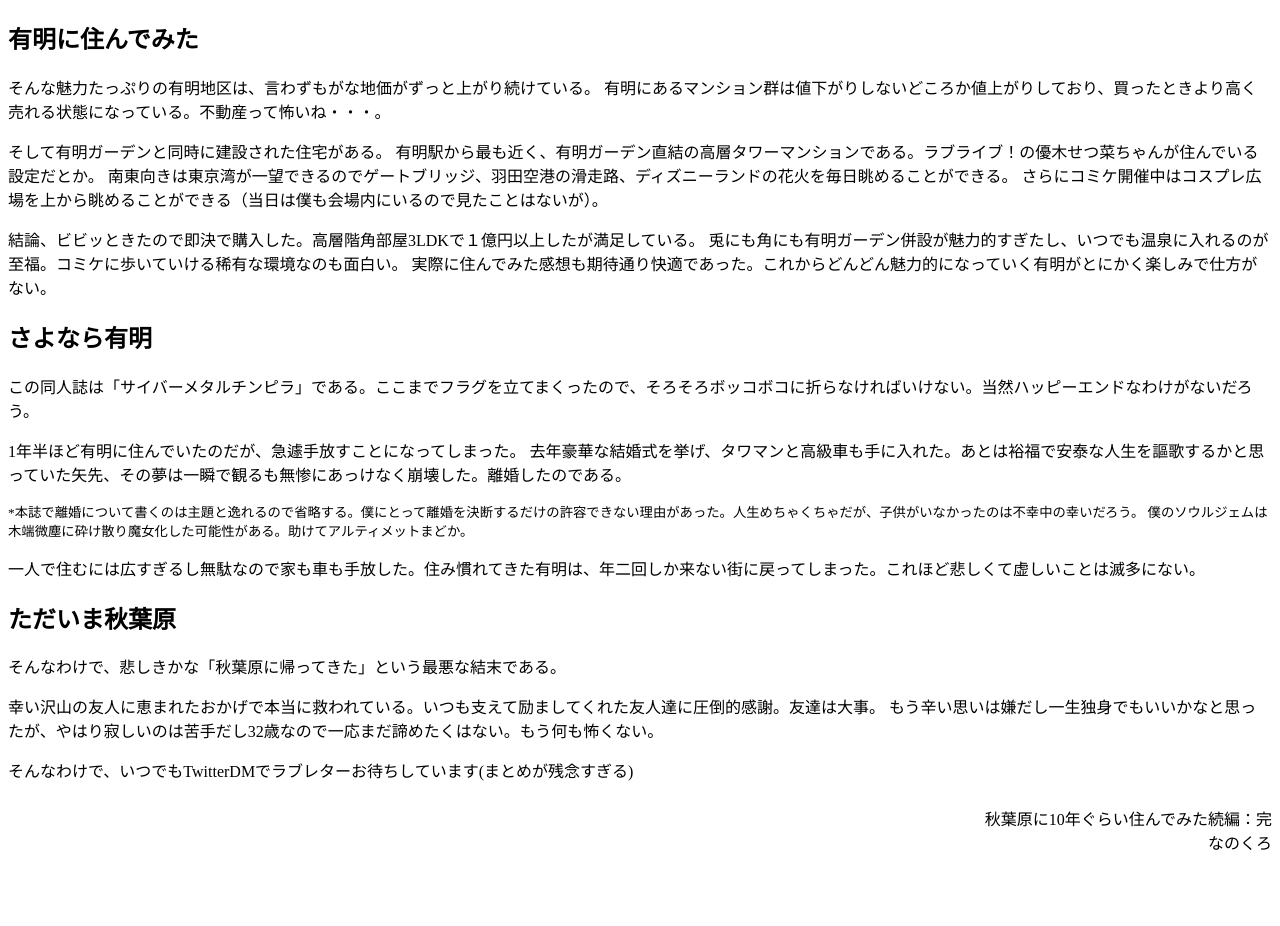
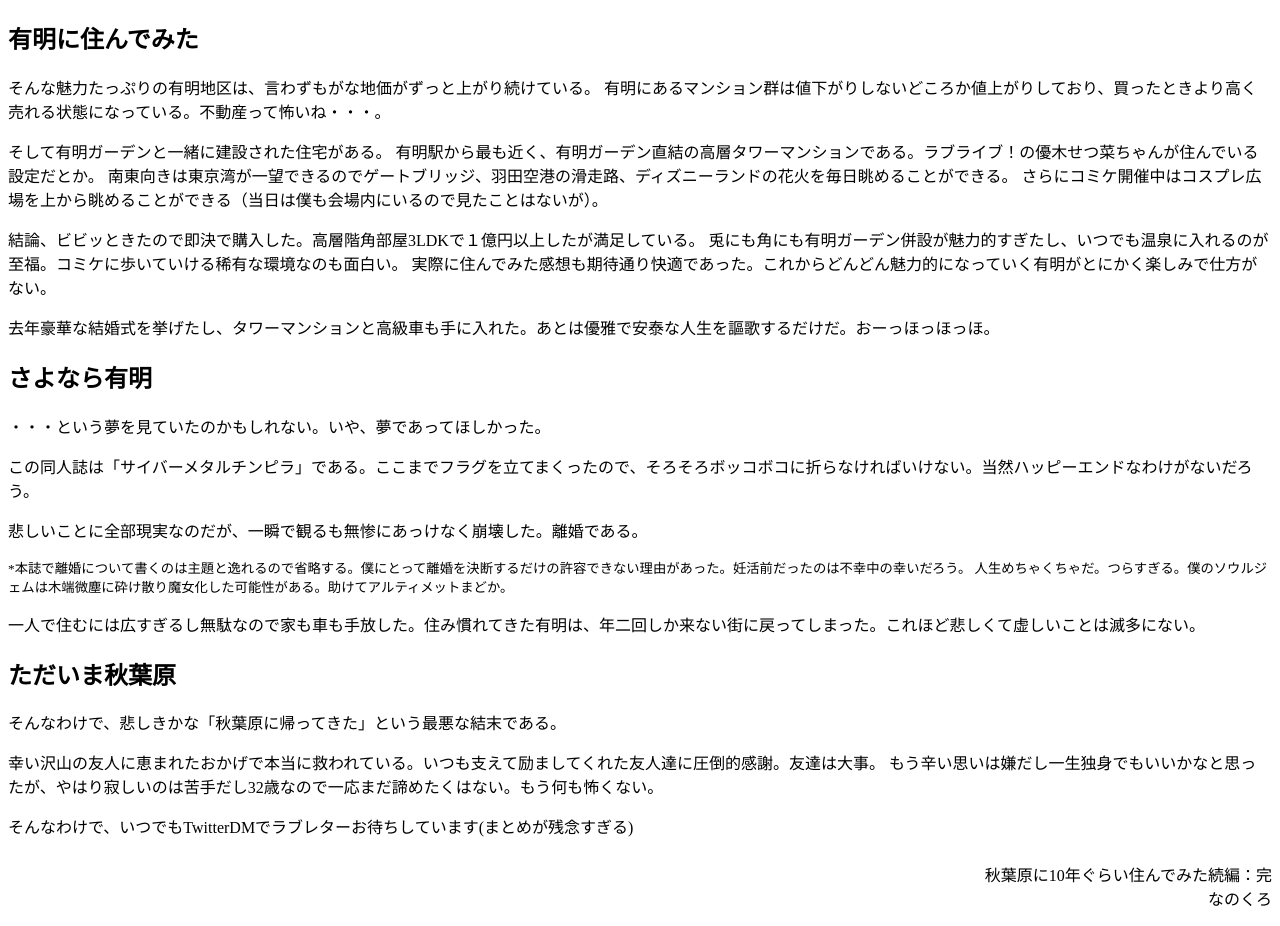
Before and after one commit to tayama0324/cybermetal, a Next.js app: page /nanocloudx/7 in a window 1280 px wide. Before the commit the page ends 870 px from the top, so only its background shows below. Built offline with nearby package versions, Linux system fonts and the light colour scheme.

Commit message:
fix nano article

```diff
--- a/pages/nanocloudx/7.tsx
+++ b/pages/nanocloudx/7.tsx
@@ -7,7 +7,7 @@ export default function Page() {
         有明にあるマンション群は値下がりしないどころか値上がりしており、買ったときより高く売れる状態になっている。不動産って怖いね・・・。
       </p>
       <p>
-        そして有明ガーデンと同時に建設された住宅がある。
+        そして有明ガーデンと一緒に建設された住宅がある。
         有明駅から最も近く、有明ガーデン直結の高層タワーマンションである。ラブライブ！の優木せつ菜ちゃんが住んでいる設定だとか。
         南東向きは東京湾が一望できるのでゲートブリッジ、羽田空港の滑走路、ディズニーランドの花火を毎日眺めることができる。
         さらにコミケ開催中はコスプレ広場を上から眺めることができる（当日は僕も会場内にいるので見たことはないが）。
@@ -17,17 +17,20 @@ export default function Page() {
         兎にも角にも有明ガーデン併設が魅力的すぎたし、いつでも温泉に入れるのが至福。コミケに歩いていける稀有な環境なのも面白い。
         実際に住んでみた感想も期待通り快適であった。これからどんどん魅力的になっていく有明がとにかく楽しみで仕方がない。
       </p>
+      <p>
+        去年豪華な結婚式を挙げたし、タワーマンションと高級車も手に入れた。あとは優雅で安泰な人生を謳歌するだけだ。おーっほっほっほ。
+      </p>
       <h2>さよなら有明</h2>
+      <p>・・・という夢を見ていたのかもしれない。いや、夢であってほしかった。</p>
       <p>
         この同人誌は「サイバーメタルチンピラ」である。ここまでフラグを立てまくったので、そろそろボッコボコに折らなければいけない。当然ハッピーエンドなわけがないだろう。
       </p>
       <p>
-        1年半ほど有明に住んでいたのだが、急遽手放すことになってしまった。
-        去年豪華な結婚式を挙げ、タワマンと高級車も手に入れた。あとは裕福で安泰な人生を謳歌するかと思っていた矢先、その夢は一瞬で観るも無惨にあっけなく崩壊した。離婚したのである。
+        悲しいことに全部現実なのだが、一瞬で観るも無惨にあっけなく崩壊した。離婚である。
       </p>
       <small>
-        *本誌で離婚について書くのは主題と逸れるので省略する。僕にとって離婚を決断するだけの許容できない理由があった。人生めちゃくちゃだが、子供がいなかったのは不幸中の幸いだろう。
-        僕のソウルジェムは木端微塵に砕け散り魔女化した可能性がある。助けてアルティメットまどか。
+        *本誌で離婚について書くのは主題と逸れるので省略する。僕にとって離婚を決断するだけの許容できない理由があった。妊活前だったのは不幸中の幸いだろう。
+        人生めちゃくちゃだ。つらすぎる。僕のソウルジェムは木端微塵に砕け散り魔女化した可能性がある。助けてアルティメットまどか。
       </small>
       <p>
         一人で住むには広すぎるし無駄なので家も車も手放した。住み慣れてきた有明は、年二回しか来ない街に戻ってしまった。これほど悲しくて虚しいことは滅多にない。
```
